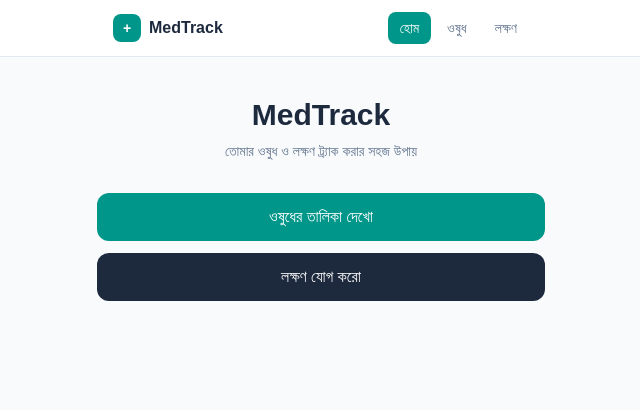
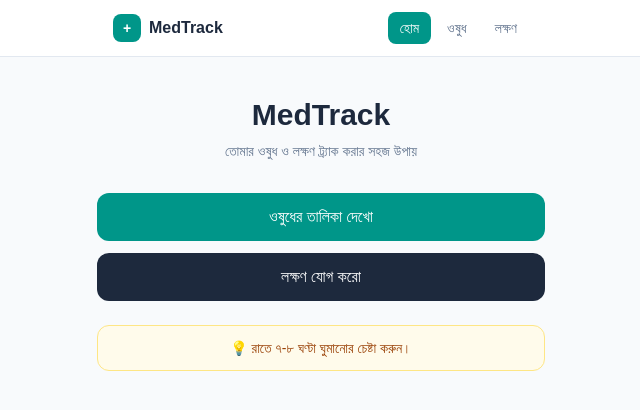
Before and after one commit to MirajMalik/medtrack, a Next.js app: page / in a window 1280 px wide. Shown: the top 410 px of the page, without its empty margins (319-959 px from the left). Built offline with nearby package versions, Linux system fonts and the light colour scheme.

Commit message:
feat: tips section added which fetch data from /api/tips route

```diff
--- /dev/null
+++ b/src/app/api/tips/route.js
@@ -0,0 +1,13 @@
+import { NextResponse } from "next/server";
+
+const tips = [
+  "প্রতিদিন কমপক্ষে ৮ গ্লাস পানি পান করুন।",
+  "রাতে ৭-৮ ঘণ্টা ঘুমানোর চেষ্টা করুন।",
+  "ওষুধ খাওয়ার সময় নিয়মিত রাখুন, একই সময়ে খান।",
+  "সপ্তাহে অন্তত ৩ দিন হালকা ব্যায়াম করুন।",
+];
+
+export async function GET() {
+  const randomTip = tips[Math.floor(Math.random() * tips.length)];
+  return NextResponse.json({ tip: randomTip });
+}
--- a/src/app/page.js
+++ b/src/app/page.js
@@ -1,6 +1,25 @@
+"use client";
+
 import Link from "next/link";
+import { useState, useEffect } from "react";
 
 export default function Home() {
+  const [tip, setTip] = useState("");
+
+  useEffect(() => {
+    async function fetchTip() {
+      try {
+        const response = await fetch("/api/tips");
+        const data = await response.json();
+        setTip(data.tip);
+      } catch (error) {
+        console.error("Error fetching tip:", error);
+      }
+    }
+
+    fetchTip();
+  }, []);
+
   return (
     <main className="min-h-screen bg-slate-50 py-10 px-4">
       <div className="max-w-md mx-auto text-center">
@@ -23,6 +42,11 @@ export default function Home() {
             লক্ষণ যোগ করো
           </Link>
         </div>
+        {tip && (
+            <div className="bg-amber-50 border border-amber-200 rounded-xl p-3 mt-6 text-sm text-amber-800">
+              💡 {tip}
+            </div>
+      )}
       </div>
     </main>
   );
```
